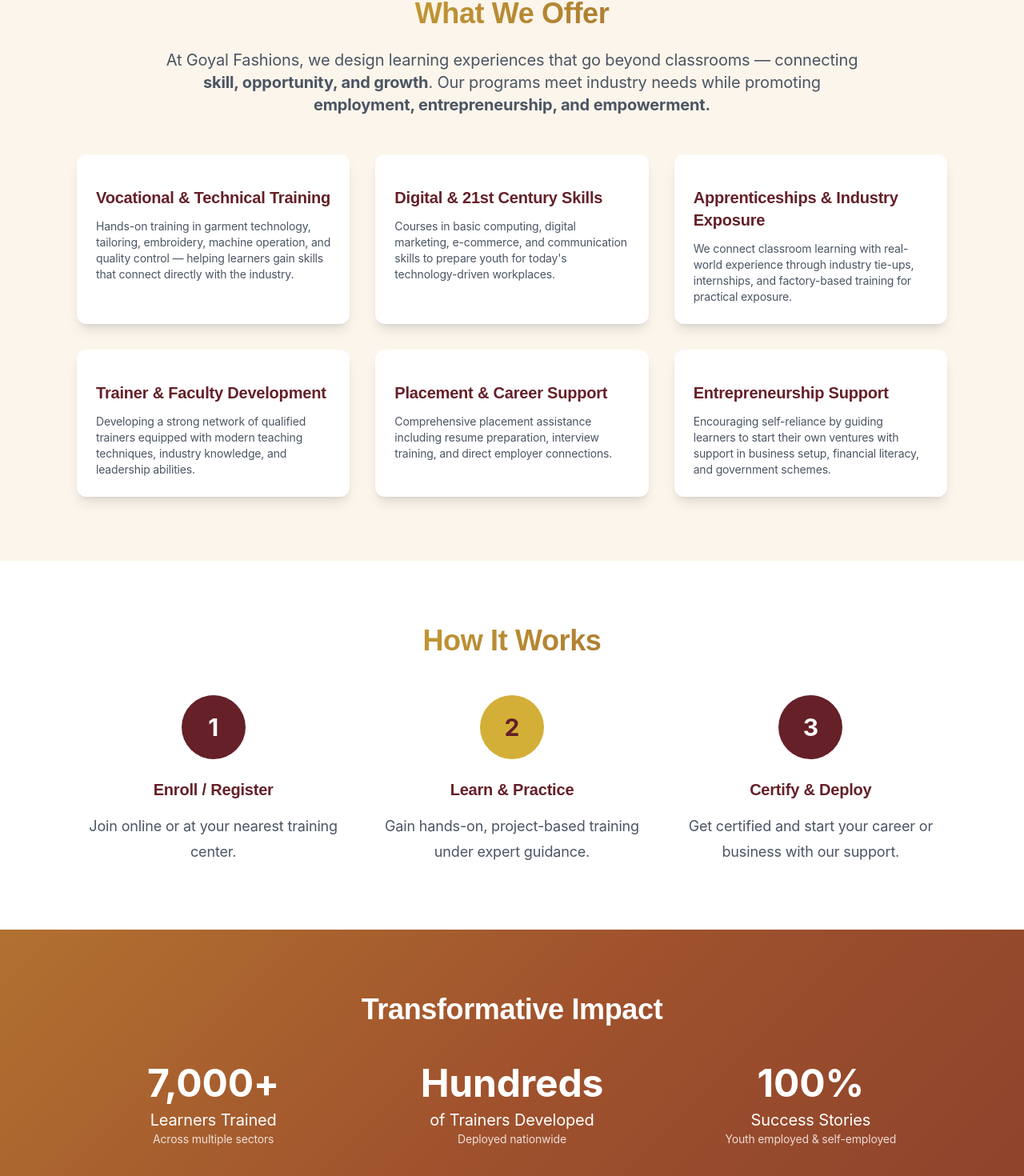
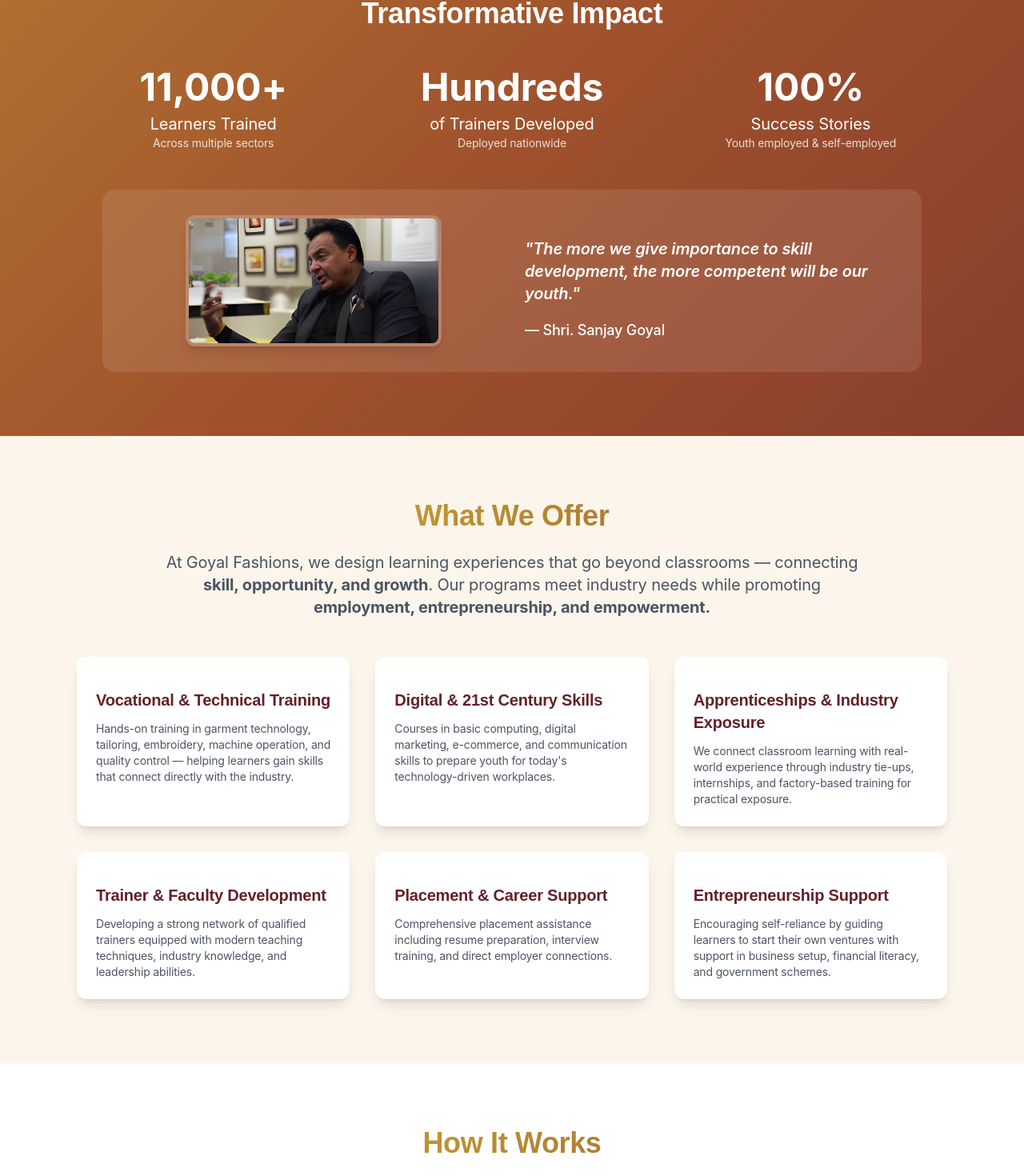
Before and after one commit to Gacky1/GoyalFashionsReact, a React (Create React App) app: page / in a window 1280 px wide. Shown: the part 2182-3652 px from the top of the page at 80% size. Built offline with nearby package versions, Linux system fonts and the light colour scheme.

Commit message:
All changes done

```diff
--- a/src/pages/About.jsx
+++ b/src/pages/About.jsx
@@ -15,15 +15,16 @@
       position: "Managing Director"
     },
     {
+      quote: "Goyal Fashions is more than a garment house—it is the foundation of a multi-sector enterprise committed to India's growth. From textiles to timeless hospitality at Ananta, from clean energy to community retail spaces, we aim to build with integrity, creativity, and a future-forward mindset.",
+      name: "Mr. Mohit Goyal",
+      position: "Director"
+    },
+    {
       quote: "Skill is the foundation of empowerment — and at Goyal Fashions, we take immense pride in being part of India's skill transformation journey. Under our Skill Development Division, we are aligned with the national vision of Skill India, empowering youth with the right training, exposure, and employment opportunities. Our programs bridge the gap between education and employability, ensuring that every learner becomes capable, confident, and career-ready. Through hands-on learning, industry collaboration, and inclusive outreach, we aim to make skill development a movement of empowerment and self-reliance. We are not just training individuals — we are shaping futures and contributing to the dream of a Skilled and Atmanirbhar Bharat.",
       name: "Mr. Ashutosh Goyal",
       position: "Head - Skill Development Division"
     },
-    {
-      quote: "Goyal Fashions is more than a garment house—it is the foundation of a multi-sector enterprise committed to India's growth. From textiles to timeless hospitality at Ananta, from clean energy to community retail spaces, we aim to build with integrity, creativity, and a future-forward mindset.",
-      name: "Mr. Mohit Goyal",
-      position: "Director"
-    }
+
   ];
 
   return (
--- a/src/pages/BatchDetails.jsx
+++ b/src/pages/BatchDetails.jsx
@@ -8,8 +8,8 @@
   const hsrtBatches = [
     {
       id: 1,
-      name: "HSRT 2024-25",
-      year: "2024-25",
+      name: "HSRT 2024- Running",
+      year: "2024- Running",
       date: "Current Batch",
       headerImage: "/images/HSRT 2025 Header.png",
       description: "Goyal Fashions Private Limited is empanelled with the Ministry of Tourism, Government of India under the flagship initiative Hunar Se Rozgar Tak (HSRT) — a program dedicated to empowering youth through skill-based training in the hospitality sector. As the parent company of Ananta Hotels and Resorts, Goyal Fashions brings extensive hospitality expertise to this initiative, ensuring that each trainee receives hands-on, industry-relevant training aligned with national standards. Through the HSRT program, we aim to transform potential into performance—by nurturing young talent, especially from underprivileged communities, and preparing them for gainful employment and entrepreneurship in the hospitality and tourism industries.",
@@ -53,8 +53,8 @@
     },
     {
       id: 2,
-      name: "SAMARTH 2021-Running",
-      year: "2021-Running",
+      name: "SAMARTH 2022-Running",
+      year: "2022-Running",
       date: "Ministry of Textiles Initiative",
       headerImage: "/images/SamarthBanner.png",
       description: "Goyal Fashions Private Limited is empanelled with the Ministry of Textiles, Government of India under the Samarth initiative — a flagship program focused on skilling, reskilling, and upskilling youth for the textile and apparel industry. With strong roots in the textile sector, Goyal Fashions provides industry-relevant, hands-on training that blends traditional craftsmanship with modern techniques. Under the captive employment model, we ensure trained candidates gain sustainable livelihood opportunities within the industry. Empanelled since 2021, we continue to support the vision of 'Skill India – Empowering the Nation through Skills'.",
--- a/src/pages/Contact.jsx
+++ b/src/pages/Contact.jsx
@@ -101,7 +101,7 @@
                 </div>
                 <div>
                   <h4 className="font-semibold">Phone</h4>
-                  <p className="text-gray-600">+91 1414820113, +91-81079 98081</p>
+                  <p className="text-gray-600">+91 1414820113, +919773377933</p>
                 </div>
               </div>
 
--- a/src/pages/Education.jsx
+++ b/src/pages/Education.jsx
@@ -15,15 +15,15 @@
   const hsrtBatches = [
     {
       id: 1,
-      name: "HSRT 2024-25",
-      year: "2024-25",
-      date: "Current Batch",
+      name: "HSRT 2024- Running",
+      year: "2024- Running",
+      date: "Hunar Se Rozgar Tak Initiative",
       courses: [],
     },
     {
       id: 2,
-      name: "SAMARTH 2021-Running",
-      year: "2021-Running",
+      name: "SAMARTH 2022-Running",
+      year: "2022-Running",
       date: "Ministry of Textiles Initiative",
       courses: [],
     },
@@ -52,17 +52,21 @@
           <h2 className="text-4xl font-bold text-center mb-12 gradient-text">
             Connecting Skills
           </h2>
-          <div className="text-center">
+          <div className="grid md:grid-cols-2 gap-12 items-center">
+            <div className="animate-fadeInUp">
               <img
                 src="/images/Collage.jpg"
                 alt="Connecting Skills - Various skill development programs and training activities"
-              className="w-full max-w-5xl mx-auto rounded-2xl animate-fadeInUp shadow-custom"
+                className="w-full rounded-2xl shadow-custom"
               />
-            <p className="mt-8 text-gray-600 text-lg">
+            </div>
+            <div className="animate-fadeInUp" style={{ animationDelay: "0.2s" }}>
+              <p className="text-gray-600 text-lg leading-relaxed">
                 Our comprehensive skill development programs connect students with
                 diverse career opportunities across multiple industries and
                 sectors.
               </p>
+            </div>
           </div>
         </div>
       </section>
@@ -690,7 +694,7 @@
                   </div>
                 </td>
                 <td className="px-6 py-4">Textiles, Hospitality</td>
-                <td className="px-6 py-4 font-bold text-blue-600">300+</td>
+                <td className="px-6 py-4 font-bold text-blue-600">3500+</td>
               </tr>
             </tbody>
           </table>
--- a/src/pages/Home.jsx
+++ b/src/pages/Home.jsx
@@ -50,7 +50,7 @@
             <div className="grid md:grid-cols-2 gap-8 items-center">
               <div className="text-center">
                 <img
-                  src="/images/Modi.png"
+                  src="/images/PmModi.jpg"
                   alt="PM Narendra Modi"
                   className="w-64 h-64 mx-auto rounded-full object-cover shadow-lg"
                 />
@@ -100,6 +100,52 @@
               A self-reliant India where every young person has access to world-class training, mentorship,
               and real pathways to career success.
             </p>
+          </div>
+        </div>
+      </section>
+
+       {/* Transformative Impact */}
+      <section className="py-20 colorful-bg text-white">
+        <div className="max-w-6xl mx-auto px-8">
+          <h2 className="text-4xl font-bold text-center mb-12 text-white">Transformative Impact</h2>
+          <div className="grid md:grid-cols-3 gap-8 text-center mb-12">
+            <div>
+              <div className="text-5xl font-bold mb-2 text-white">11,000+</div>
+              <p className="text-xl text-white">Learners Trained</p>
+              <p className="text-sm opacity-80 text-white">Across multiple sectors</p>
+            </div>
+            <div>
+              <div className="text-5xl font-bold mb-2 text-white">Hundreds </div>
+              <p className="text-xl text-white">of Trainers Developed</p>
+              <p className="text-sm opacity-80 text-white">Deployed nationwide</p>
+            </div>
+            <div>
+              <div className="text-5xl font-bold mb-2 text-white">100%</div>
+              <p className="text-xl text-white">Success Stories</p>
+              <p className="text-sm opacity-80 text-white">Youth employed & self-employed</p>
+            </div>
+          </div>
+          <div className="max-w-5xl mx-auto">
+            <div className="bg-white/10 rounded-2xl p-8">
+              <div className="grid md:grid-cols-2 gap-8 items-center">
+                <div className="text-center">
+                  <img
+                    src="/images/SanjayGoyal.png"
+                    alt="Shri. Sanjay Goyal"
+                    className="w-full max-w-xs mx-auto rounded-xl object-contain shadow-lg border-4 border-white/20"
+                  />
+                </div>
+                <div>
+                  <div className="text-4xl text-white/30 mb-6">
+                    <i className="fas fa-quote-left"></i>
+                  </div>
+                  <p className="text-xl font-semibold text-white mb-4 italic">
+                    "The more we give importance to skill development, the more competent will be our youth."
+                  </p>
+                  <p className="text-white font-medium">— Shri. Sanjay Goyal</p>
+                </div>
+              </div>
+            </div>
           </div>
         </div>
       </section>
@@ -186,6 +232,8 @@
         </div>
       </section>
 
+
+
       {/* How It Works */}
       <section className="py-20 max-w-6xl mx-auto px-8">
         <h2 className="text-4xl font-bold text-center mb-12 gradient-text">How It Works</h2>
@@ -214,40 +262,7 @@
         </div>
       </section>
 
-      {/* Transformative Impact */}
-      <section className="py-20 colorful-bg text-white">
-        <div className="max-w-6xl mx-auto px-8">
-          <h2 className="text-4xl font-bold text-center mb-12 text-white">Transformative Impact</h2>
-          <div className="grid md:grid-cols-3 gap-8 text-center mb-12">
-            <div>
-              <div className="text-5xl font-bold mb-2 text-white">7,000+</div>
-              <p className="text-xl text-white">Learners Trained</p>
-              <p className="text-sm opacity-80 text-white">Across multiple sectors</p>
-            </div>
-            <div>
-              <div className="text-5xl font-bold mb-2 text-white">Hundreds </div>
-              <p className="text-xl text-white">of Trainers Developed</p>
-              <p className="text-sm opacity-80 text-white">Deployed nationwide</p>
-            </div>
-            <div>
-              <div className="text-5xl font-bold mb-2 text-white">100%</div>
-              <p className="text-xl text-white">Success Stories</p>
-              <p className="text-sm opacity-80 text-white">Youth employed & self-employed</p>
-            </div>
-          </div>
-          <div className="text-center">
-            <div className="bg-white/10 rounded-2xl p-8 max-w-4xl mx-auto">
-              <div className="text-4xl text-white/30 mb-4">
-                <i className="fas fa-quote-left"></i>
-              </div>
-              <p className="text-xl font-semibold text-white mb-4 italic">
-                "The more we give importance to skill development, the more competent will be our youth."
-              </p>
-              <p className="text-white">— PM Shri Narendra Modi</p>
-            </div>
-          </div>
-        </div>
-      </section>
+
 
       {/* Skill India Alignment */}
       <section className="py-20 bg-gradient-to-br from-red-50 to-yellow-50">
```
Also changed, not shown: src/pages/Employment.jsx (+6 -6 lines), public/images/PmModi.jpg (added), public/images/SanjayGoyal.png (added). Lines whose indentation alone changed are shown as unchanged.
